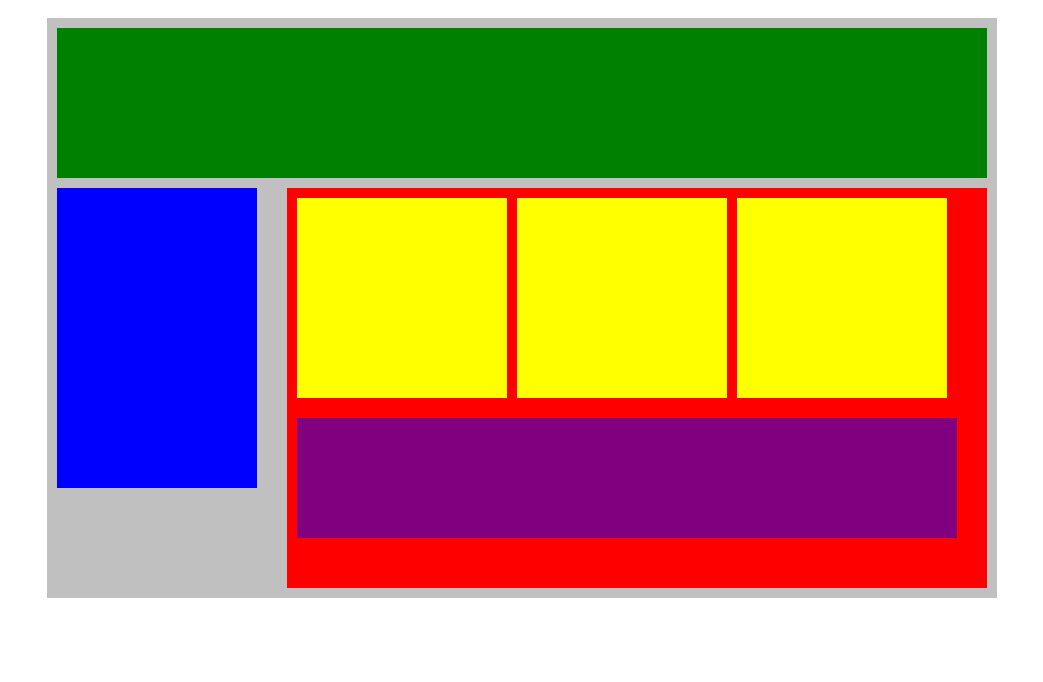
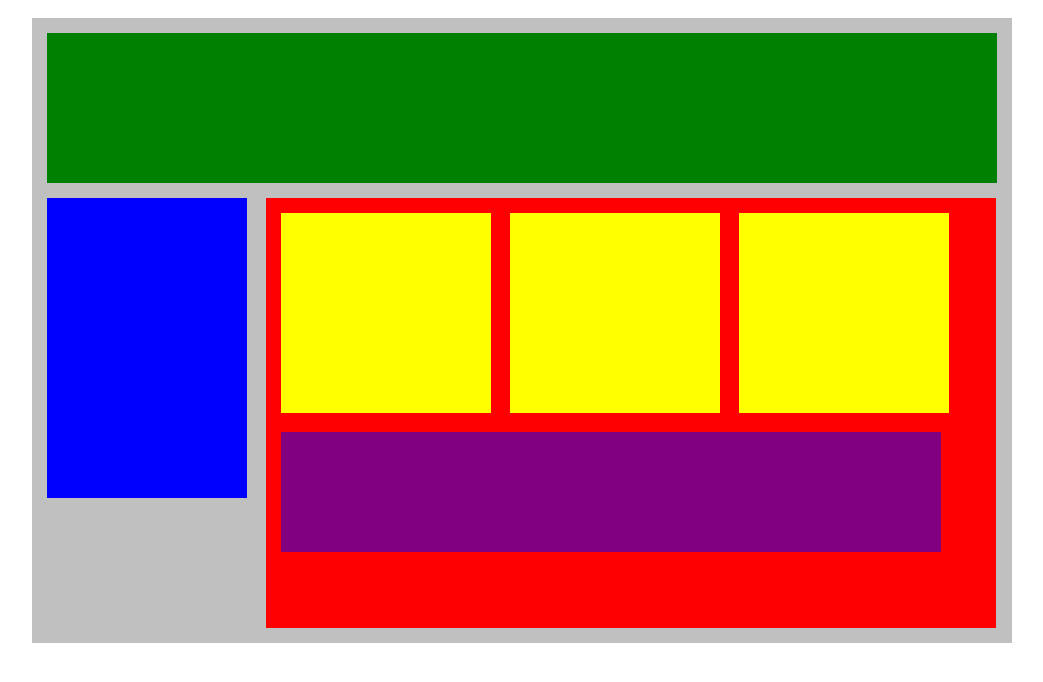
Before and after one commit to matfariasc/Practicas, a plain HTML site: page CSS/Trazando tus Bloques (core)/index.html in a window 1280 px wide. Shown: the whole page, without its empty margins (118-1161 px from the left). Drawn offline with Linux system fonts and the light colour scheme.

Commit message:
Revisión de solución

```diff
--- a/CSS/Trazando tus Bloques (core)/style.css
+++ b/CSS/Trazando tus Bloques (core)/style.css
@@ -7,41 +7,38 @@
   width: 950px;
   background-color: silver;
   margin: 0px auto;
-  overflow: hidden;
-  height: auto;
+  padding: 15px;
 }
 #header {
   min-height: 150px;
   background-color: green;
-  margin: 10px 10px 10px 10px;
-  float: top;
+  margin-bottom: 15px;
 }
 #navigation {
   min-height: 300px;
   width: 200px;
   background-color: blue;
-  margin: 0px 10px 10px 10px;
-  float: left;
+  display: inline-block;
+  vertical-align: top;
 }
 #main_content {
   min-height: 400px;
   width: 700px;
   background-color: red;
-  float: right;
-  margin-right: 10px;
-  margin-bottom: 10px;
+  display: inline-block;
+  margin-left: 15px;
+  padding: 15px;
 }
 .subcontents {
   min-height: 200px;
   width: 210px;
   background-color: yellow;
-  float: left;
-  margin: 10px 0px 10px 10px;
+  display: inline-block;
+  margin-right: 15px;
 }
 #advertisement {
   min-height: 120px;
   width: 660px;
   background-color: purple;
-  margin: 10px 20px 0px 10px;
-  float: left;
+  margin-top: 15px;
 }
```
